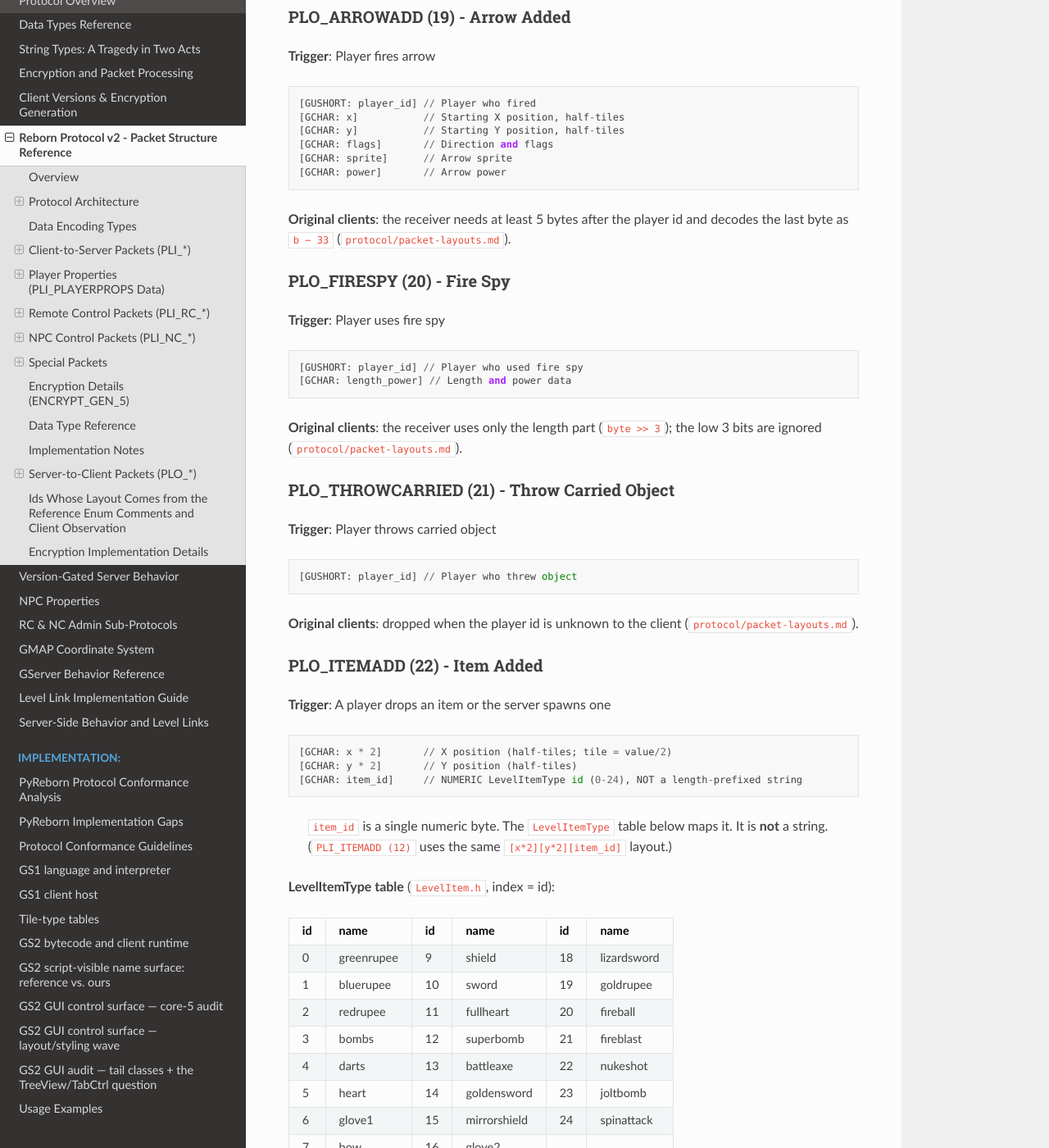
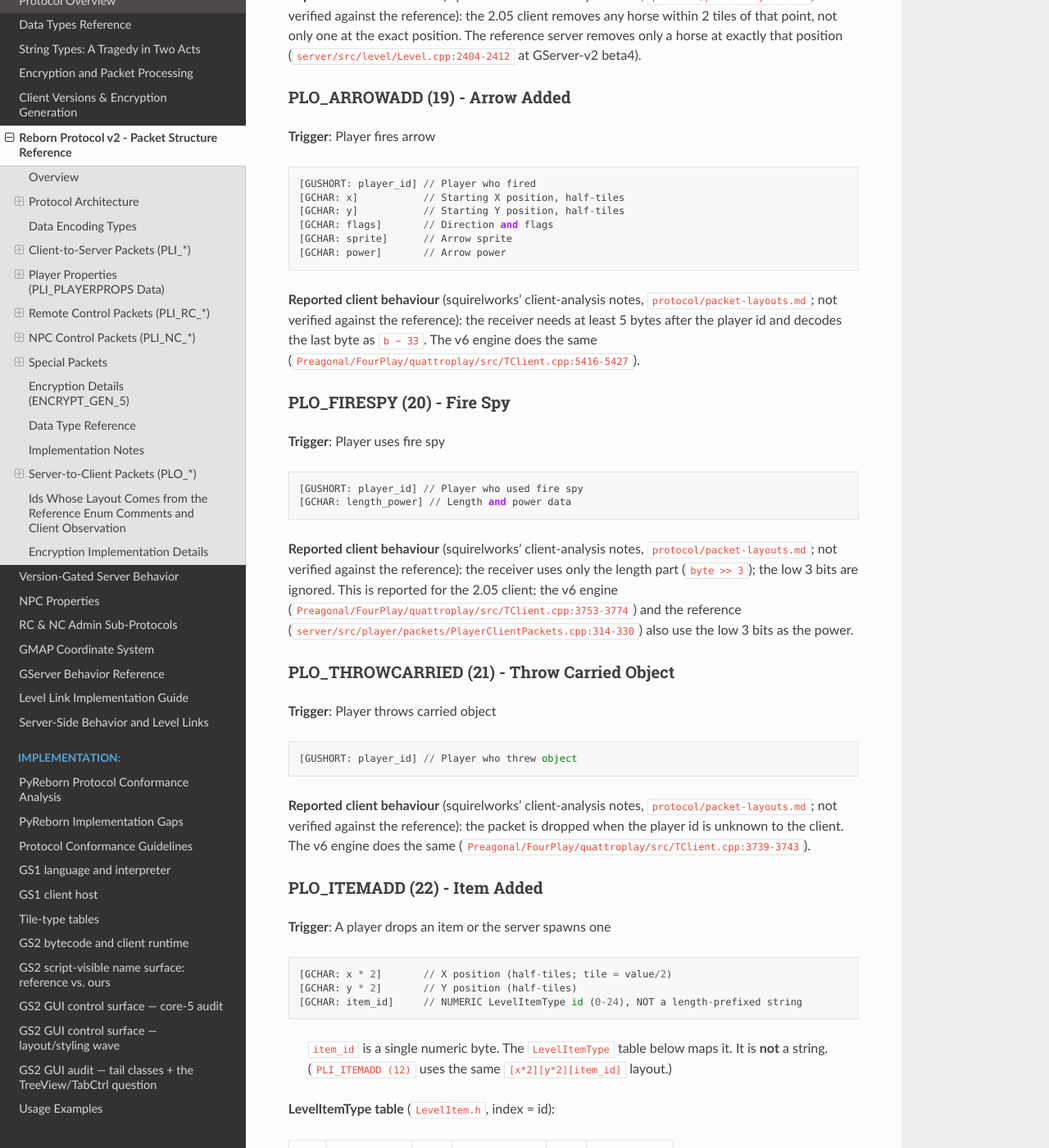
Before and after one commit to hosler/reborn-protocol-docs, a Sphinx documentation site: the page built from docs/protocol/packet-structures.md, in a window 1280 px wide and 1400 px high, scrolled down 43393 px. Shown: the whole window at 82% size. Built offline with Sphinx 7.4.7 and the Read the Docs theme 3.1.0, drawn with Linux system fonts in a browser that asks for light colours; some of the changed text lies outside the part shown.

Commit message:
PR #36 fixups: arrow type byte reconciled with the power field, client claims labelled
The projectile-type reading is tied to the existing power field and marked as
reported; the +33 bias is confirmed by the v6 engine (TClient.cpp:5416-5427)
and contrasted with the reference's +32 read (PlayerClientPackets.cpp:293).
Named PLI_CLAIMPKER (14) in the 1.3 sentence. Noted that the v6 engine and
the reference also use the low 3 bits of the fire-spy byte. Analysis-repo
links turned into plain text.

Co-Authored-By: Claude <noreply@anthropic.com>

````diff
--- a/docs/protocol/packet-structures.md
+++ b/docs/protocol/packet-structures.md
@@ -227,10 +227,13 @@ as `PLO_HORSEDEL (18)`.
 [GCHAR: power]       // Arrow power/damage (read with `readGChar`, `PlayerClientPackets.cpp:293`)
 ```
 
-**What the original clients write** (1.33 and later; read from 2.05): `flags` is `dir & 3`,
-+4 to first remove a matching shot, +8 when the shot is the sender's own. The last byte is
-the projectile type, 0 arrow, 1 fireball, 2 fireblast, 3 nuke, sent as **`type + 33`**, not
-the usual `+ 32` bias ([`protocol/packet-layouts.md`](https://github.com/squirelworks/Graal_analysis/blob/main/protocol/packet-layouts.md)).
+**What the original clients write** (1.33 and later; read from 2.05; squirelworks' client-analysis notes, `protocol/packet-layouts.md`; not verified against the reference): `flags` is `dir & 3`,
++4 to first remove a matching shot, +8 when the shot is the sender's own. The last byte (the
+`power` field above) is, per squirelworks, the projectile type, 0 arrow, 1 fireball, 2
+fireblast, 3 nuke (reported). The original client sends it as **`value + 33`**, not the usual
+`+ 32` bias; the v6 engine confirms the `- 33` on receipt
+(`Preagonal/FourPlay/quattroplay/src/TClient.cpp:5416-5427`). The reference reads it with the
+usual bias (`server/src/player/packets/PlayerClientPackets.cpp:293`).
 
 ### PLI_FIRESPY (10) - Fire Spy
 **Trigger**: Player uses fire spy weapon
@@ -247,7 +250,7 @@ byte after the sender player ID.
 // No additional data
 ```
 
-**Original clients**: sent from 1.21; the New World beta clients do not send it ([`protocol/packet-layouts.md`](https://github.com/squirelworks/Graal_analysis/blob/main/protocol/packet-layouts.md)).
+**Reported client behaviour** (squirelworks' client-analysis notes, `protocol/packet-layouts.md`; not verified against the reference): sent from 1.21; the New World beta clients do not send it.
 
 ### PLI_ITEMADD (12) - Drop Item
 **Trigger**: Player drops an item
@@ -277,8 +280,8 @@ byte after the sender player ID.
 [GUSHORT: killer_id] // Player ID of the killer
 ```
 
-**Original clients**: first sent by the 1.3 test build ([`manual/02-protocol/04-pli.md`](https://github.com/squirelworks/Graal_analysis/blob/main/manual/02-protocol/04-pli.md),
-client checks section).
+**Reported client behaviour** (squirelworks' client-analysis notes, `manual/02-protocol/04-pli.md`,
+client checks section; not verified against the reference): `PLI_CLAIMPKER (14)` was first sent by the 1.3 test build.
 
 ### PLI_BADDYPROPS (15) - Baddy Property Update
 **Trigger**: Client updates baddy properties (intended to come from the level leader)
@@ -1686,8 +1689,9 @@ one at the exact position. The reference server removes only a horse at exactly
 [GCHAR: power]       // Arrow power
 ```
 
-**Original clients**: the receiver needs at least 5 bytes after the player id and decodes
-the last byte as `b − 33` ([`protocol/packet-layouts.md`](https://github.com/squirelworks/Graal_analysis/blob/main/protocol/packet-layouts.md)).
+**Reported client behaviour** (squirelworks' client-analysis notes, `protocol/packet-layouts.md`; not verified against the reference): the receiver needs at least 5 bytes after the player id and decodes
+the last byte as `b − 33`. The v6 engine does the same
+(`Preagonal/FourPlay/quattroplay/src/TClient.cpp:5416-5427`).
 
 ### PLO_FIRESPY (20) - Fire Spy
 **Trigger**: Player uses fire spy
@@ -1696,8 +1700,10 @@ the last byte as `b − 33` ([`protocol/packet-layouts.md`](https://github.com/s
 [GCHAR: length_power] // Length and power data
 ```
 
-**Original clients**: the receiver uses only the length part (`byte >> 3`); the low 3 bits
-are ignored ([`protocol/packet-layouts.md`](https://github.com/squirelworks/Graal_analysis/blob/main/protocol/packet-layouts.md)).
+**Reported client behaviour** (squirelworks' client-analysis notes, `protocol/packet-layouts.md`; not verified against the reference): the receiver uses only the length part (`byte >> 3`); the low 3 bits
+are ignored. This is reported for the 2.05 client; the v6 engine
+(`Preagonal/FourPlay/quattroplay/src/TClient.cpp:3753-3774`) and the reference
+(`server/src/player/packets/PlayerClientPackets.cpp:314-330`) also use the low 3 bits as the power.
 
 ### PLO_THROWCARRIED (21) - Throw Carried Object
 **Trigger**: Player throws carried object
@@ -1705,7 +1711,8 @@ are ignored ([`protocol/packet-layouts.md`](https://github.com/squirelworks/Graa
 [GUSHORT: player_id] // Player who threw object
 ```
 
-**Original clients**: dropped when the player id is unknown to the client ([`protocol/packet-layouts.md`](https://github.com/squirelworks/Graal_analysis/blob/main/protocol/packet-layouts.md)).
+**Reported client behaviour** (squirelworks' client-analysis notes, `protocol/packet-layouts.md`; not verified against the reference): the packet is dropped when the player id is unknown to the client. The v6 engine does the same
+(`Preagonal/FourPlay/quattroplay/src/TClient.cpp:3739-3743`).
 
 ### PLO_ITEMADD (22) - Item Added
 **Trigger**: A player drops an item or the server spawns one
````
